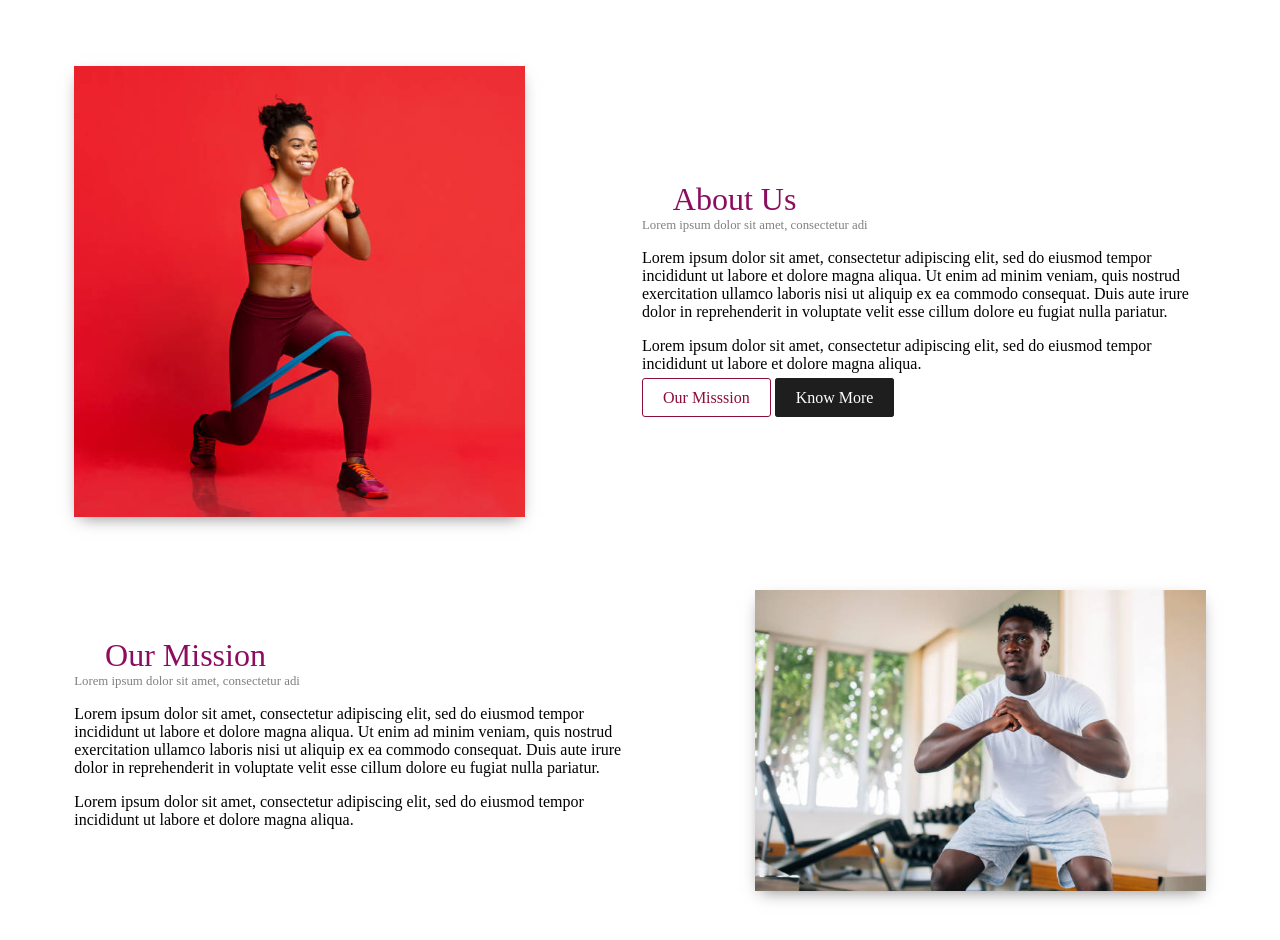
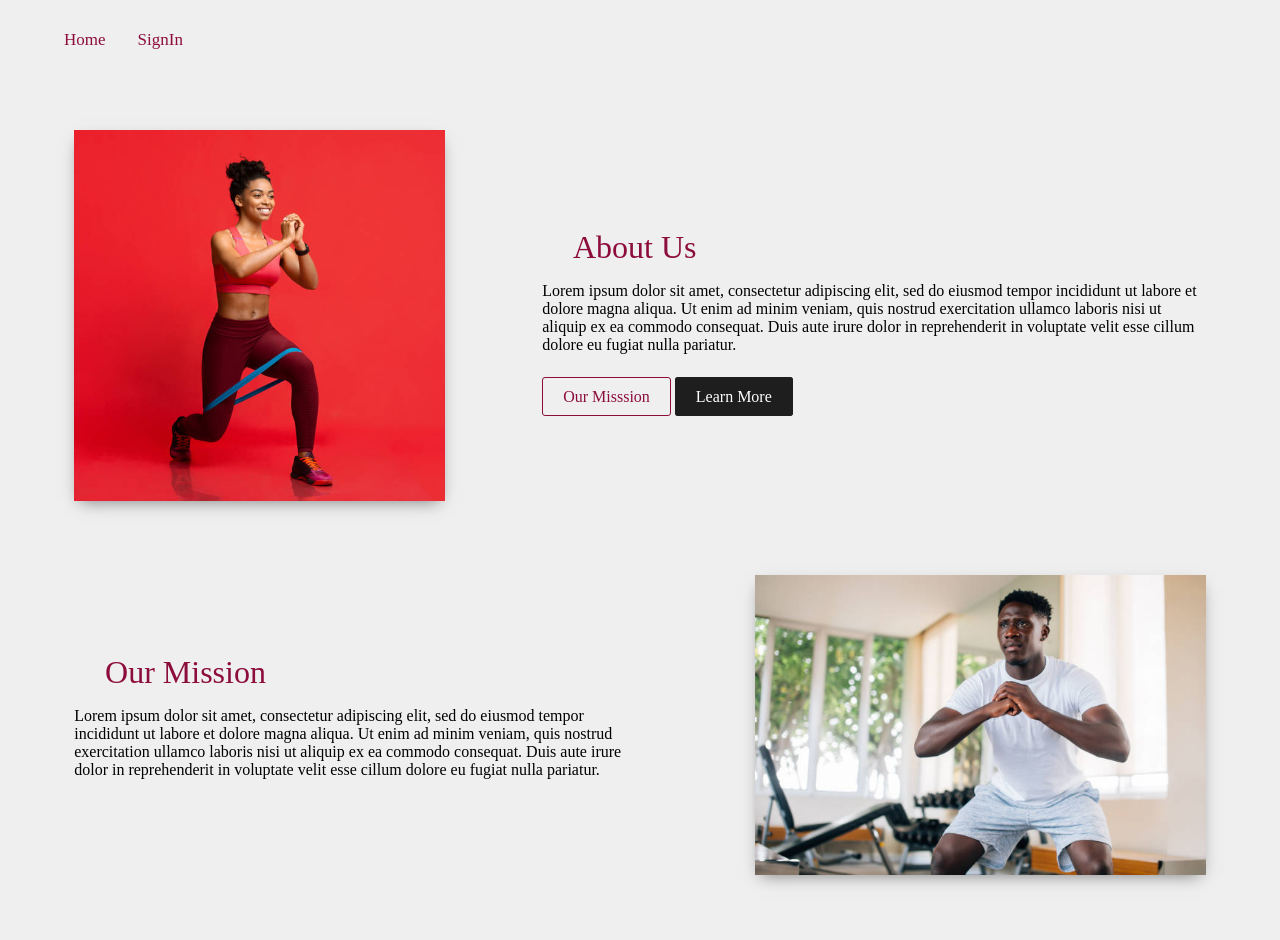
Before and after one commit to shevaughn98/nShape, a website: page front-end/about.html in a window 1280 px wide. Drawn offline with Linux system fonts and the light colour scheme.

Commit message:
all pages linked

```diff
--- a/front-end/about.css
+++ b/front-end/about.css
@@ -1,16 +1,36 @@
+       *{
+		background-color: #efefef;
+	   }
+
+	   .topnav {
+		overflow: hidden;
+		border: 10px;;
+	  }
+
+	  .topnav a {
+		float: left;
+		color: #8c0c3c;
+		text-align: center;
+		padding: 14px 16px;
+		font-size: 17px;
+	  }
+
+	  .topnav a:hover {
+		background-color: #8c0c3c;
+		color: black;
+	  }
+
+	  #img-1{
+		width:35%;
+	  }
 
 
 		.title{
 		font-size:2em;
-		color:#8c0c60;
+		color:#8c0c3c;
 		display:block;
 		}
 
-		.sub-title{
-		font-size:0.8em;
-		color:gray;
-		display:block;
-		}
 
 		.btn1{
 		padding:10px 20px;
--- a/front-end/about.html
+++ b/front-end/about.html
@@ -8,18 +8,25 @@
     <link  href="about.css" rel="stylesheet">
 </head>
 <body>
+	<div class="left">
+        <ul class="topnav">
+            <a href="./home.html">Home</a>
+            <a href="./signup.html">SignIn</a>
+        </ul>
+    </div>
+
     <section class="section2" id="AboutUs">
 		<table>
 		<tr>
-		<td>
+		<td id="img-1">
 		<img src="./images/exercises.jpeg">
 		</td>
 		<td>
 		<span class="title">About Us</span>
-		<span class="sub-title">Lorem ipsum dolor sit amet, consectetur adi</span>
 		<p>Lorem ipsum dolor sit amet, consectetur adipiscing elit, sed do eiusmod tempor incididunt ut labore et dolore magna aliqua. Ut enim ad minim veniam, quis nostrud exercitation ullamco laboris nisi ut aliquip ex ea commodo consequat. Duis aute irure dolor in reprehenderit in voluptate velit esse cillum dolore eu fugiat nulla pariatur.</p>
-		<p>Lorem ipsum dolor sit amet, consectetur adipiscing elit, sed do eiusmod tempor incididunt ut labore et dolore magna aliqua.</p>
-		<a href="#OurMission" class="btn1">Our Misssion</a> <a href="" class="btn2">Know More</a>
+		<br>
+		<a href="#OurMission" class="btn1">Our Misssion</a>
+		<a href="" class="btn2">Learn More</a>
 		</td>
 		</tr>
 		</table>
@@ -30,11 +37,9 @@
 		<tr>
 		<td>
 		<span class="title">Our Mission</span>
-		<span class="sub-title">Lorem ipsum dolor sit amet, consectetur adi</span>
 		<p>Lorem ipsum dolor sit amet, consectetur adipiscing elit, sed do eiusmod tempor incididunt ut labore et dolore magna aliqua. Ut enim ad minim veniam, quis nostrud exercitation ullamco laboris nisi ut aliquip ex ea commodo consequat. Duis aute irure dolor in reprehenderit in voluptate velit esse cillum dolore eu fugiat nulla pariatur.</p>
-		<p>Lorem ipsum dolor sit amet, consectetur adipiscing elit, sed do eiusmod tempor incididunt ut labore et dolore magna aliqua.</p>
 		</td>
-
+<!-- image-2 -->
 		<td>
 		<img src="./images/black-man.jpeg">
 		</td>
--- a/front-end/styles/signup.css
+++ b/front-end/styles/signup.css
@@ -1,3 +1,21 @@
+ .left{
+     position:relative;
+    right:680px;
+    bottom:450px;
+ }
+
+ .topnav a {
+    color: #f2f2f2;
+    padding: 14px 16px;
+    font-size: 17px;
+    text-align:top;
+  }
+
+  .topnav a:hover {
+    background-color: #ddd;
+    color: black;
+  }
+
 body {
     display: flex;
     justify-content: center;
@@ -9,23 +27,24 @@ body {
 }
 
 .card {
+    position: relative;
+    right: 120px;
     border-radius: 10px;
     padding: 35px 26px;
     width: 400px
 }
 
 .abt {
-    font-size: 14px
+    font-size: 20px
 }
 
 .inputbox {
-    margin-top: 12px;
+    margin-top: 20px;
     position: relative
 }
 
 .inputbox input {
     border: 2px solid #eee;
-    padding: 0 10px
 }
 
 .inputbox input:focus {
```
Also changed, not shown: front-end/index.html (+9 -9 lines), front-end/signup.html (+7 -0 lines).
